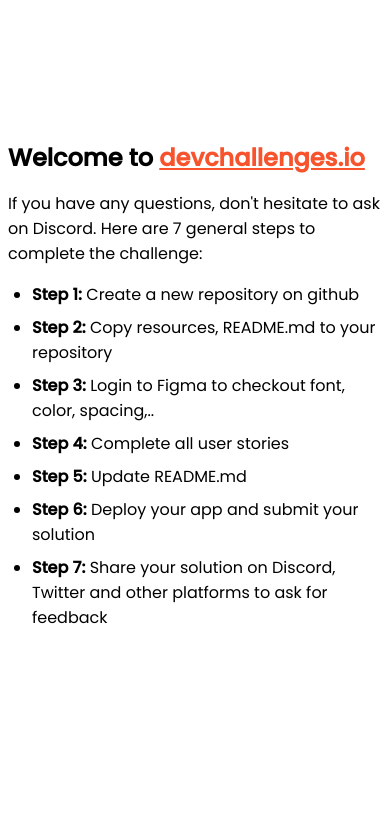
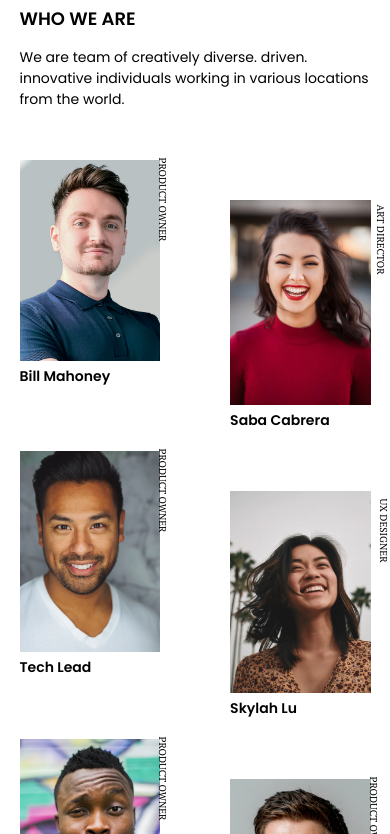
Before and after one commit to bashidagha/my-team-page-master, a plain HTML site: page index.html in a window 390 px wide. Shown: the part 113-947 px from the top of the page. Before the commit the page ends 844 px from the top, so only its background shows below. Drawn offline with Linux system fonts and the light colour scheme.

Commit message:
mobile-first design done

```diff
--- a/index.html
+++ b/index.html
@@ -2,94 +2,73 @@
 <html lang="en">
   <head>
     <meta charset="utf-8" />
-    <meta
-      name="viewport"
-      content="width=device-width, initial-scale=1,
-  maximum-scale=5"
-    />
-
-    <link rel="icon" href="devchallenges.png" />
-
-    <link
-      rel="shortcut icon"
-      type="image/x-icon"
-      href="https://devchallenges.io/"
-    />
-
-    <link
-      href="https://fonts.googleapis.com/css2?family=Poppins:wght@400;500&display=swap"
-      rel="stylesheet"
-    />
-
-    <title>Devchallenges</title>
+    <meta name="viewport" content="width=device-width, initial-scale=1" />
 
     <style>
-      body {
-        font-family: "Poppins", sans-serif;
-      }
+      @import url("https://fonts.googleapis.com/css2?family=PT+Serif:wght@400;700&family=Poppins:wght@400;600&display=swap");
+    </style>
 
-      ul {
-        padding-left: 24px;
-      }
+    <link rel="icon" href="img/devchallenges.png" />
+    <link rel="stylesheet" href="styles.css" />
 
-      li {
-        margin-bottom: 8px;
-      }
-
-      .welcome {
-        max-width: 800px;
-        margin: 0 auto;
-      }
-
-      .welcome-text {
-        margin-top: 30vh;
-        font-weight: 500;
-      }
-
-      .welcome-text p {
-        font-size: 1rem;
-        font-weight: 400;
-      }
-
-      .welcome-text h1 {
-        font-size: 1.5rem;
-      }
-
-      .welcome-text a {
-        color: #f7542e;
-      }
-    </style>
+    <title>My Team</title>
   </head>
   <body>
-    <div class="welcome">
-      <div class="welcome-text">
-        <h1>
-          Welcome to
-          <a href="https://devchallenges.io/" target="_blank"
-            >devchallenges.io</a
-          >
-        </h1>
+    <div class="intro">
+      <h1>The creative crew</h1>
 
+      <div>
+        <h2>Who we are</h2>
         <p>
-          If you have any questions, don't hesitate to ask on Discord. Here are
-          7 general steps to complete the challenge:
+          We are team of creatively diverse. driven. innovative individuals
+          working in various locations from the world.
         </p>
       </div>
+    </div>
 
-      <ul>
-        <li><b>Step 1:</b> Create a new repository on github</li>
-        <li><b>Step 2:</b> Copy resources, README.md to your repository</li>
-        <li>
-          <b>Step 3:</b> Login to Figma to checkout font, color, spacing,..
-        </li>
-        <li><b>Step 4:</b> Complete all user stories</li>
-        <li><b>Step 5:</b> Update README.md</li>
-        <li><b>Step 6:</b> Deploy your app and submit your solution</li>
-        <li>
-          <b>Step 7:</b> Share your solution on Discord, Twitter and other
-          platforms to ask for feedback
-        </li>
-      </ul>
+    <div class="gallery">
+      <div class="teammate">
+        <img src="img/photo1.png" alt="photo1" />
+        <div class="name">Bill Mahoney</div>
+
+        <div class="role">Product owner</div>
+      </div>
+
+      <div class="teammate">
+        <img src="img/photo2.png" alt="photo1" />
+        <div class="name">Saba Cabrera</div>
+
+        <div class="role">Art director</div>
+      </div>
+
+      <div class="teammate">
+        <img src="img/photo3.png" alt="photo1" />
+        <div class="name">Tech Lead</div>
+
+        <div class="role">Product owner</div>
+      </div>
+
+      <div class="teammate">
+        <img src="img/photo4.png" alt="photo1" />
+        <div class="name">Skylah Lu</div>
+
+        <div class="role">UX Designer</div>
+      </div>
+
+      <div class="teammate">
+        <img src="img/photo5.png" alt="photo1" />
+        <div class="name">DEverloper</div>
+
+        <div class="role">Product owner</div>
+      </div>
+
+      <div class="teammate">
+        <img src="img/photo6.png" alt="photo1" />
+        <div class="name">DEverloper</div>
+
+        <div class="role">Product owner</div>
+      </div>
+
     </div>
   </body>
 </html>
--- a/styles.css
+++ b/styles.css
@@ -0,0 +1,119 @@
+*,
+*::after,
+*::before {
+  box-sizing: border-box;
+}
+
+html {
+  font-size: 62.5%;
+}
+
+body {
+  font-family: "Poppins", monospace;
+  font-weight: 400;
+  margin: 0;
+  padding: 0;
+  color: black;
+}
+
+img {
+  max-width: 100%;
+}
+
+a {
+  text-decoration: none;
+}
+
+.intro {
+  margin-top: 5rem;
+  padding: 0 5%;
+  margin-bottom: 5rem;
+}
+
+h1 {
+  margin-bottom: 2rem;
+  font-family: "PT Serif", monospace;
+  font-size: 3.6rem;
+  font-weight: 700;
+  line-height: 4.8rem;
+  letter-spacing: -0.045em;
+}
+
+h2 {
+  font-size: 1.8rem;
+  font-weight: 600;
+  line-height: 2.7rem;
+  letter-spacing: 0em;
+  text-transform: uppercase;
+}
+
+p {
+  font-size: 1.4rem;
+  font-weight: 400;
+  line-height: 2.1rem;
+  letter-spacing: 0em;
+  max-width: 40rem;
+}
+
+.gallery {
+  padding: 0 5%;
+  flex-wrap: wrap;
+  display: flex;
+  justify-content: space-between;
+  gap: 2rem;
+}
+
+.teammate {
+  position: relative;
+  max-width: 40%;
+}
+
+.teammate:nth-child(2n) {
+  margin-top: 4rem;
+}
+
+.name {
+  font-size: 1.4rem;
+  font-weight: 600;
+  line-height: 2.1rem;
+  letter-spacing: 0em;
+}
+
+.role {
+  position: absolute;
+  top: 3.3rem;
+  right: -4.5rem;
+  transform: rotate(90deg);
+  font-family: "PT Serif", monospace;
+  font-size: 1rem;
+  line-height: 1.3rem;
+  text-transform: uppercase;
+}
+
+@media (min-width: 600px) {
+  .intro {
+    display: flex;
+    justify-content: space-between;
+    gap: 3rem;
+    max-width: 100rem;
+    margin-left: auto;
+    margin-right: auto;
+  }
+
+  p {
+    font-size: 1.8rem;
+    line-height: 2.7rem;
+  }
+
+  .gallery {
+    max-width: 100rem;
+    margin-left: auto;
+    margin-right: auto;
+  }
+
+  .teammate {
+    position: relative;
+    max-width: 30%;
+  }
+
+}
```
